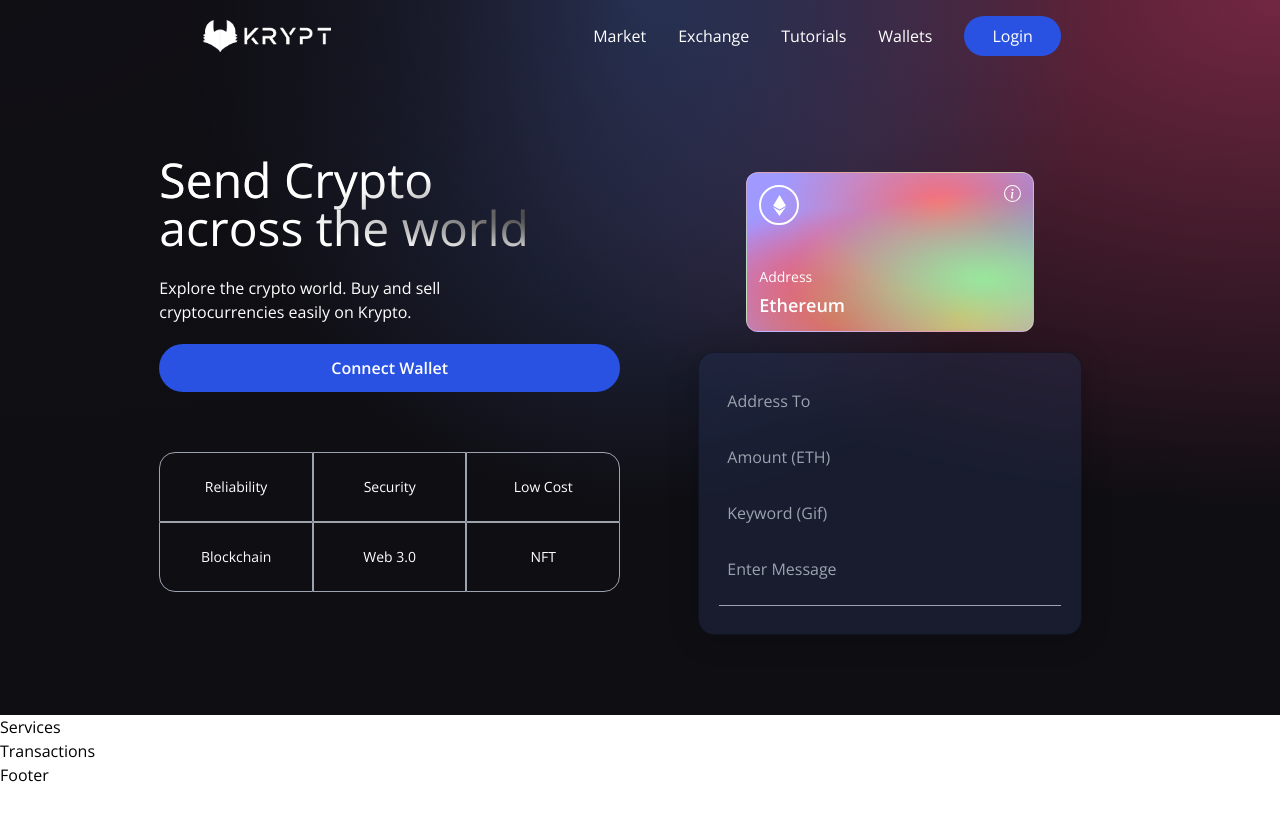
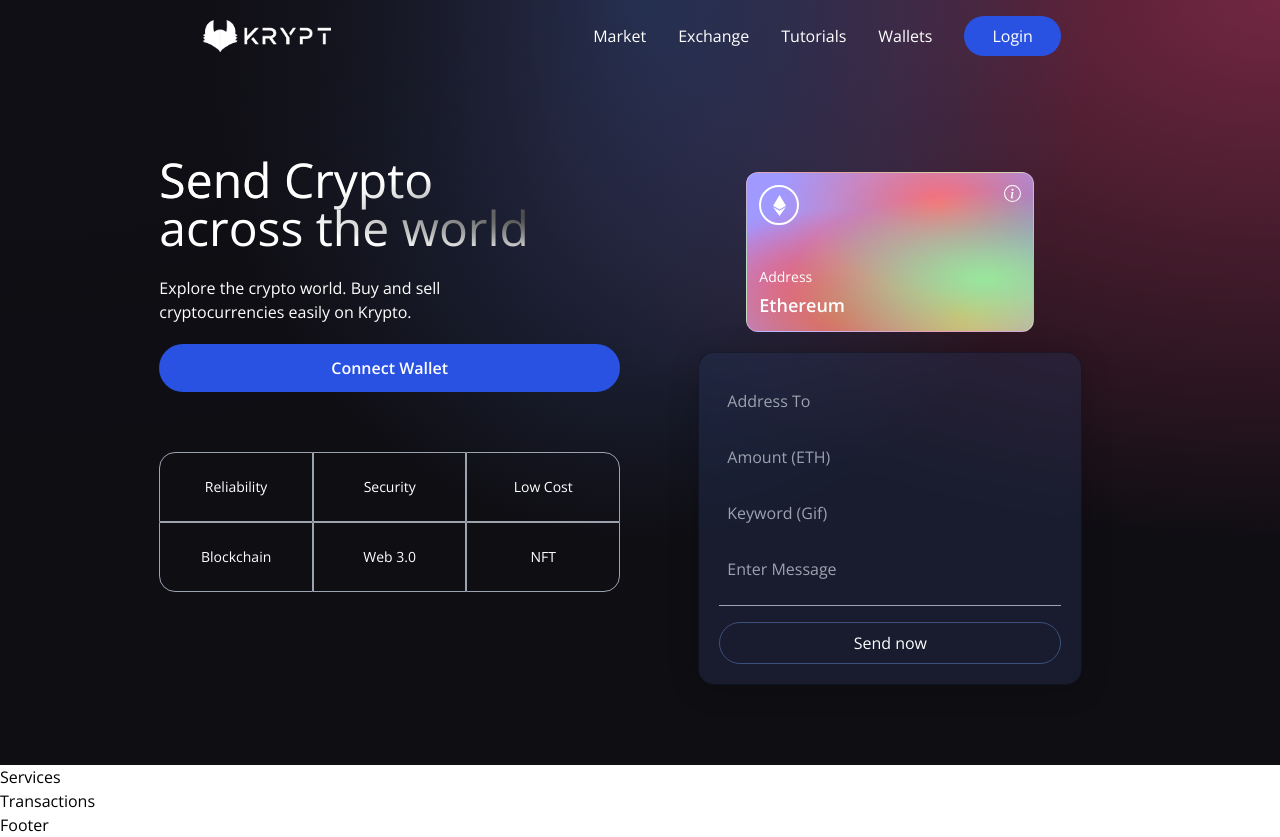
Before and after one commit to Stephen-Ibe/Web3, a React (Vite) app in the folder client/: page / in a window 1280 px wide. Before the commit the page ends 800 px from the top, so only its background shows below. Built offline with nearby package versions, Linux system fonts and the light colour scheme.

Commit message:
updated welcome component

```diff
--- a/client/src/components/blocks/Welcome.jsx
+++ b/client/src/components/blocks/Welcome.jsx
@@ -1,27 +1,25 @@
-import React from 'react';
+import React, { useState } from 'react';
 import { SiEthereum } from 'react-icons/si';
 import { BsInfoCircle } from 'react-icons/bs';
+import Input from '../elements/Input';
+import Loader from './Loader';
 
 const commonStyles =
   'min-h-[70px] sm:px-0 px-2 sm:min-w-[120px] flex justify-center items-center border-[0.5px] border-gray-400 text-sm font-light text-white';
 
-const Input = ({ placeholder, name, type, handleChange, value }) => (
-  <input
-    placeholder={placeholder}
-    name={name}
-    type={type}
-    onChange={(e) => handleChange(e)}
-    step='0.0001'
-    value={value}
-    className='my-2 w-full rounded-sm p-2 outline-none bg-transparent text-white'
-  />
-);
+const Welcome = () => {
+  const [isLoading, setIsLoading] = useState(false);
+  const [formData, setFormData] = useState({});
 
-const Welcome = () => {
   const connectWallet = () => {};
 
   const handleInputChange = (e) => {
     const { name, value } = e.target;
+    setFormData({ ...formData, [name]: value });
+  };
+
+  const handleSubmit = (e) => {
+    e.preventDefault();
   };
 
   return (
@@ -94,6 +92,17 @@
               handleChange={handleInputChange}
             />
             <div className='h-[1px] w-full bg-gray-400 my-2' />
+            {isLoading ? (
+              <Loader />
+            ) : (
+              <button
+                type='button'
+                onClick={handleSubmit}
+                className='text-white w-full mt-2 border-[1px] p-2 border-[#3d4f7c] hover:bg-[#3d4f7c] rounded-full cursor-pointer'
+              >
+                Send now
+              </button>
+            )}
           </div>
         </div>
       </div>
--- /dev/null
+++ b/client/src/components/elements/Input.jsx
@@ -0,0 +1,17 @@
+import React from 'react';
+
+const Input = ({ placeholder, name, type, handleChange, value }) => {
+  return (
+    <input
+      placeholder={placeholder}
+      name={name}
+      type={type}
+      onChange={(e) => handleChange(e)}
+      step='0.0001'
+      value={value}
+      className='my-2 w-full rounded-sm p-2 outline-none bg-transparent text-white'
+    />
+  );
+};
+
+export default Input;
```
